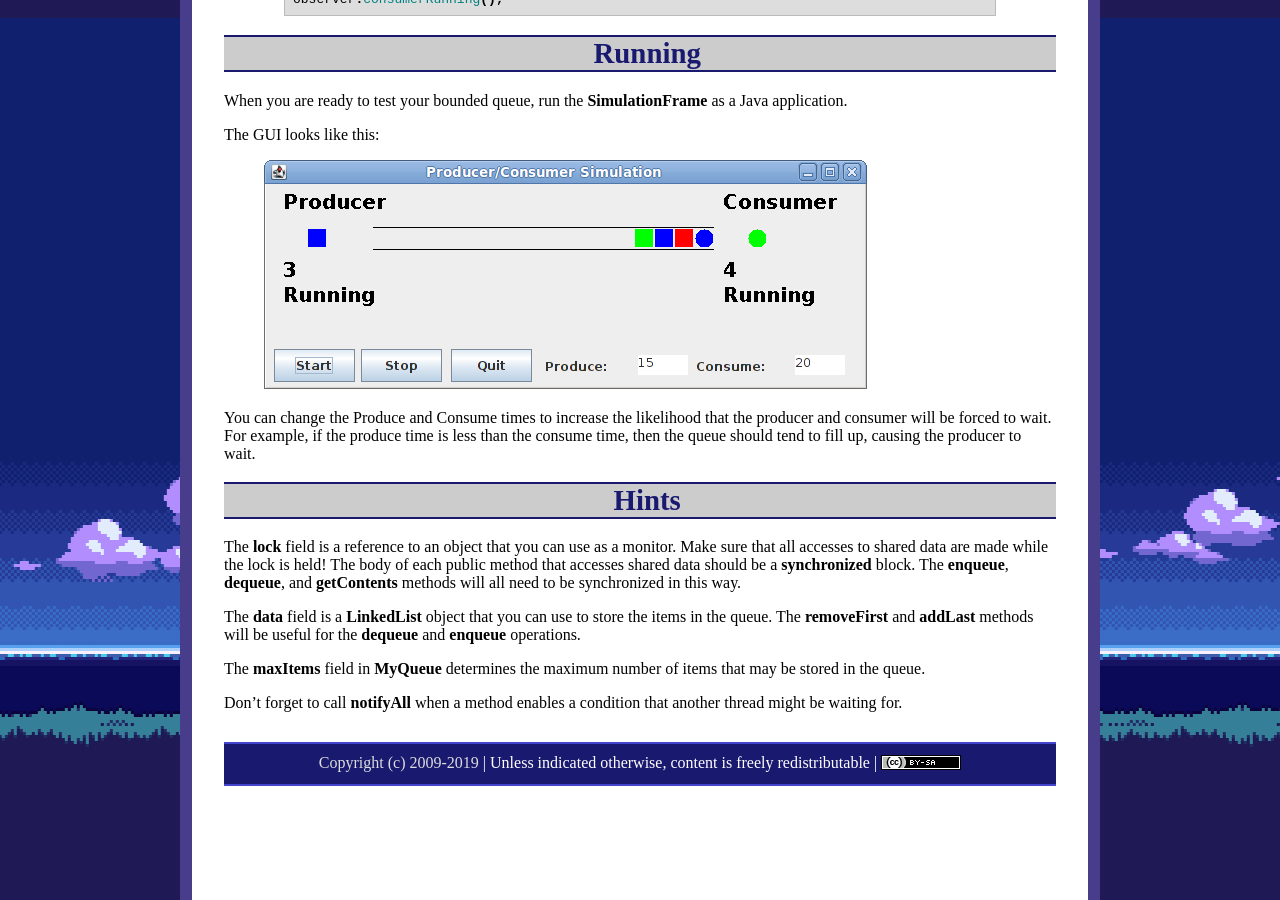
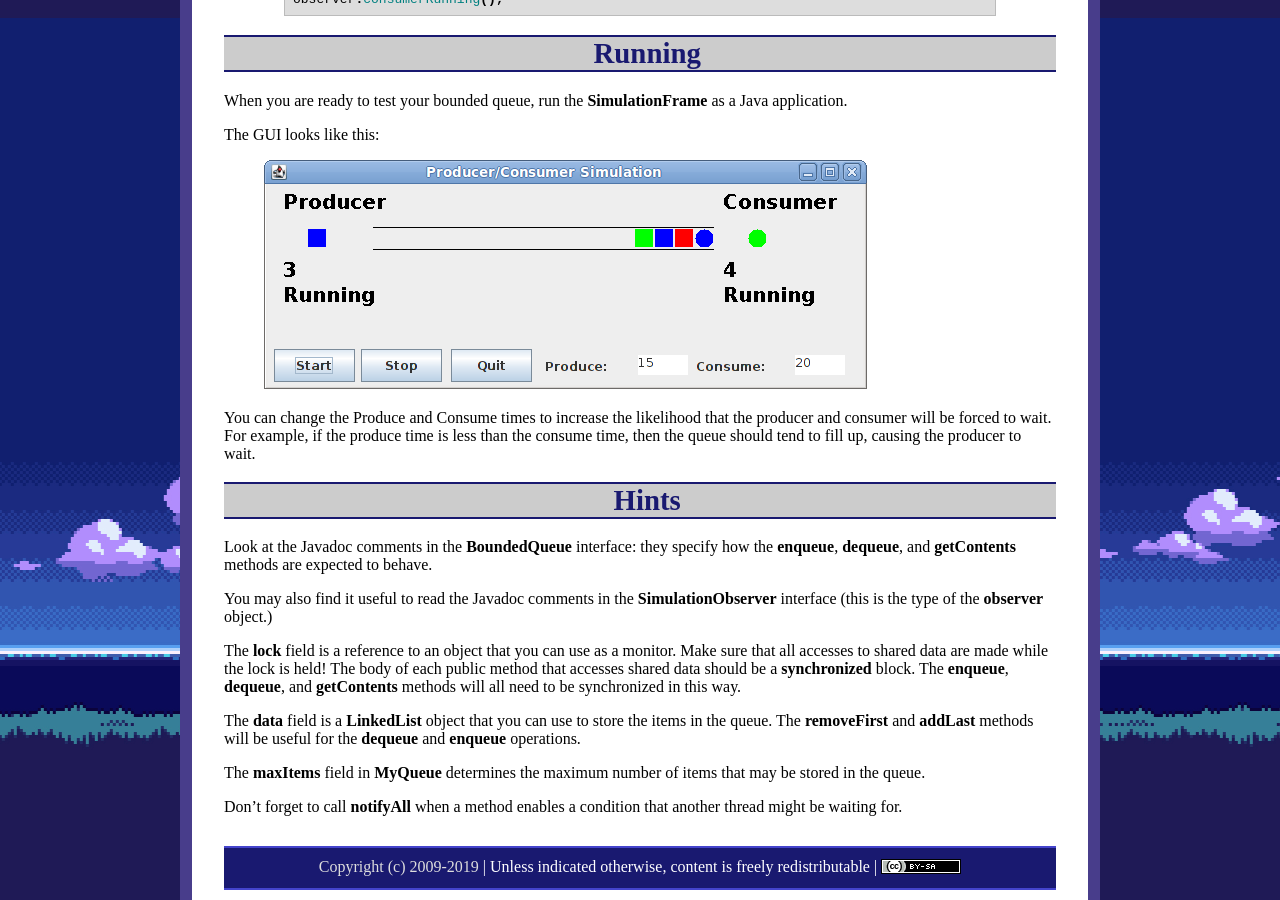
Before and after one commit to ycpcs/cs365-spring2019, a Jekyll site: the page built from labs/lab10.md, in a window 1280 px wide and 900 px high, scrolled down 882 px. Built offline with Jekyll 4.4.1, drawn with Linux system fonts in a browser that asks for light colours.

Commit message:
more hints

```diff
--- a/labs/lab10.md
+++ b/labs/lab10.md
@@ -62,6 +62,10 @@ You can change the Produce and Consume times to increase the likelihood that the
 Hints
 =====
 
+Look at the Javadoc comments in the **BoundedQueue** interface: they specify how the **enqueue**, **dequeue**, and **getContents** methods are expected to behave.
+
+You may also find it useful to read the Javadoc comments in the **SimulationObserver** interface (this is the type of the **observer** object.)
+
 The **lock** field is a reference to an object that you can use as a monitor. Make sure that all accesses to shared data are made while the lock is held! The body of each public method that accesses shared data should be a **synchronized** block. The **enqueue**, **dequeue**, and **getContents** methods will all need to be synchronized in this way.
 
 The **data** field is a **LinkedList** object that you can use to store the items in the queue. The **removeFirst** and **addLast** methods will be useful for the **dequeue** and **enqueue** operations.
```
